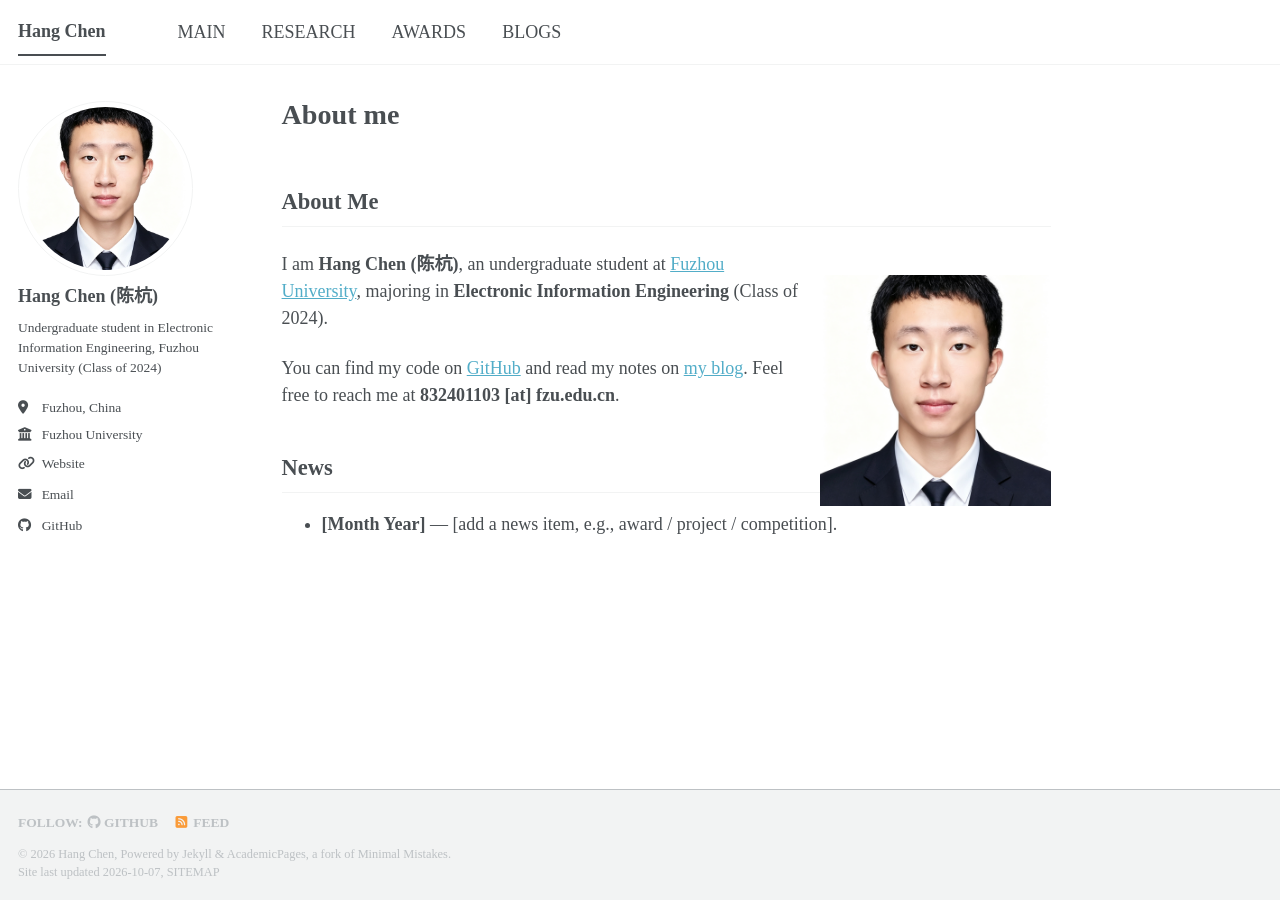
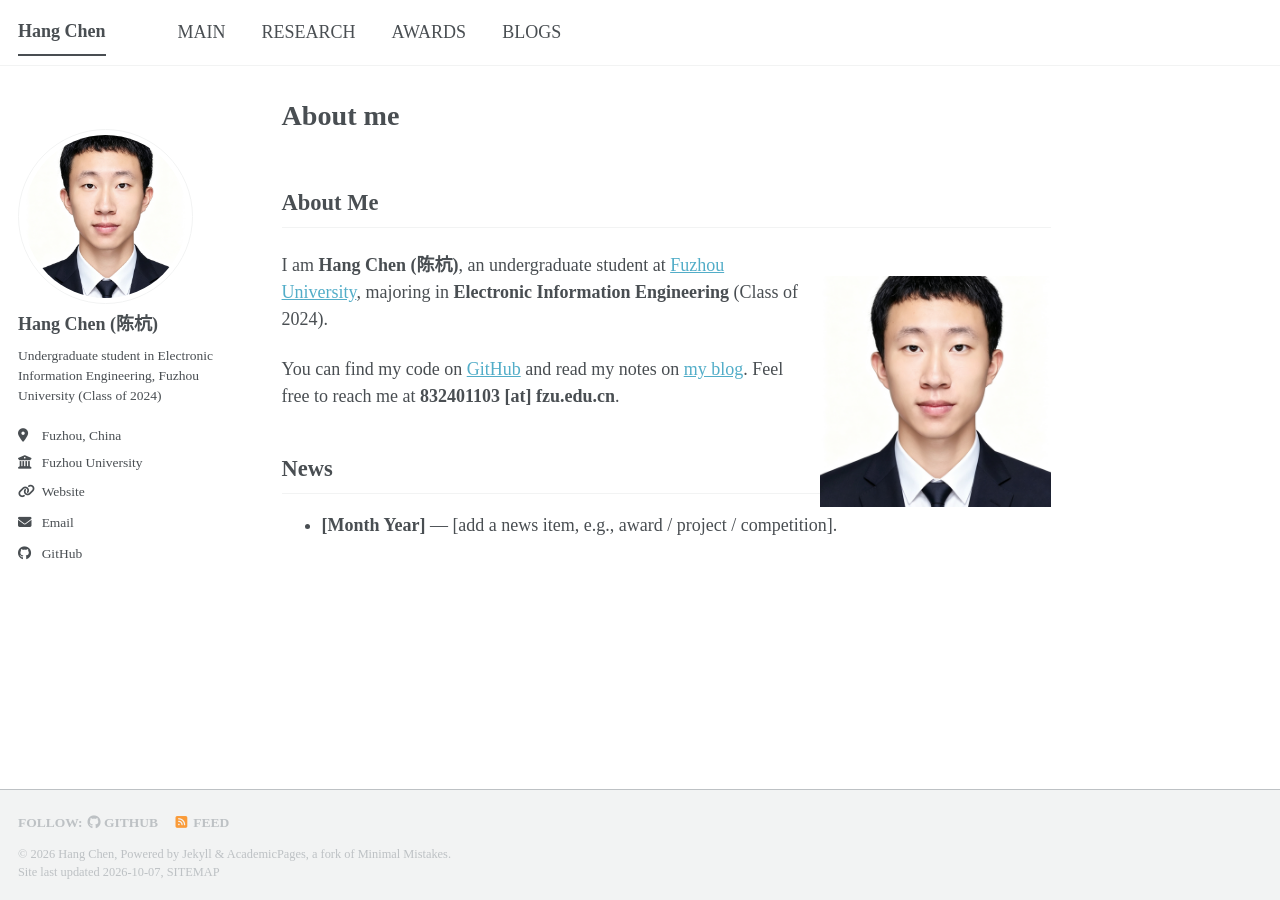
Before and after one commit to Nomkr/Nomkr.github.io, a Jekyll site: the page built from _pages/about.md, in a window 1280 px wide. Built offline with Jekyll 4.4.1, drawn with Linux system fonts in a browser that asks for light colours; a style sheet for code colours, icons or effects is not loaded.

Commit message:
Move sidebar avatar down; constrain masthead underline to content width

```diff
--- a/_sass/layout/_masthead.scss
+++ b/_sass/layout/_masthead.scss
@@ -15,19 +15,11 @@
           animation-delay: 0.15s;
   z-index: 20;
 
-  &::after {
-    content: "";
-    position: absolute;
-    bottom: 0;
-    height: 1px;
-    background: var(--global-border-color);
-    width: 100%;
-  }
-
   &__inner-wrap {
     @include container;
     @include clearfix;
     padding: 0.5em 1em;
+    border-bottom: 1px solid var(--global-border-color);
     font-family: $sans-serif-narrow;
 
     @include breakpoint($x-large) {
--- a/_sass/layout/_sidebar.scss
+++ b/_sass/layout/_sidebar.scss
@@ -151,6 +151,7 @@
     display: block;
     width: auto;
     height: auto;
+    margin-top: 1.5em;  /* 头像下移 */
   }
 
   img {
```
